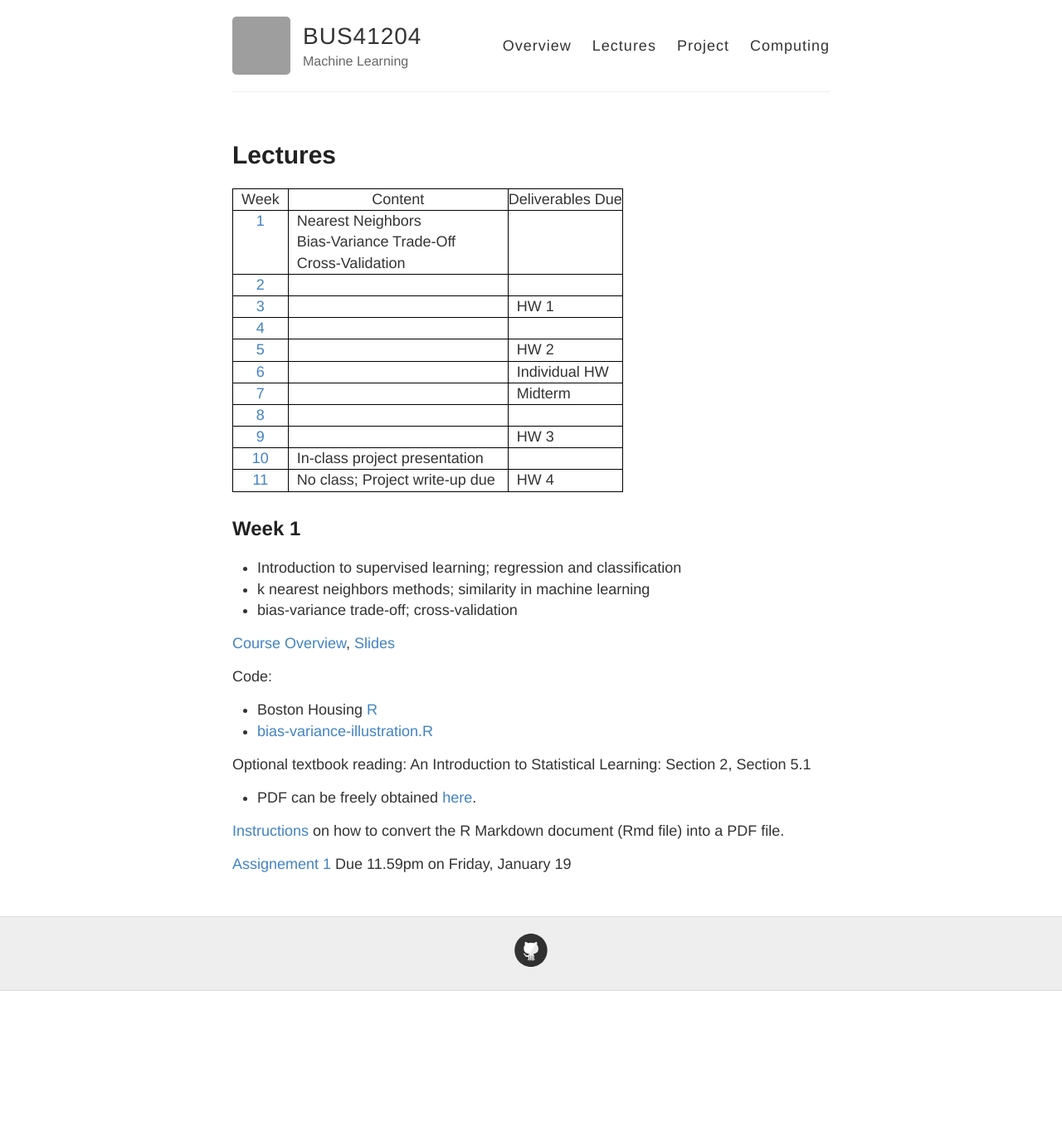
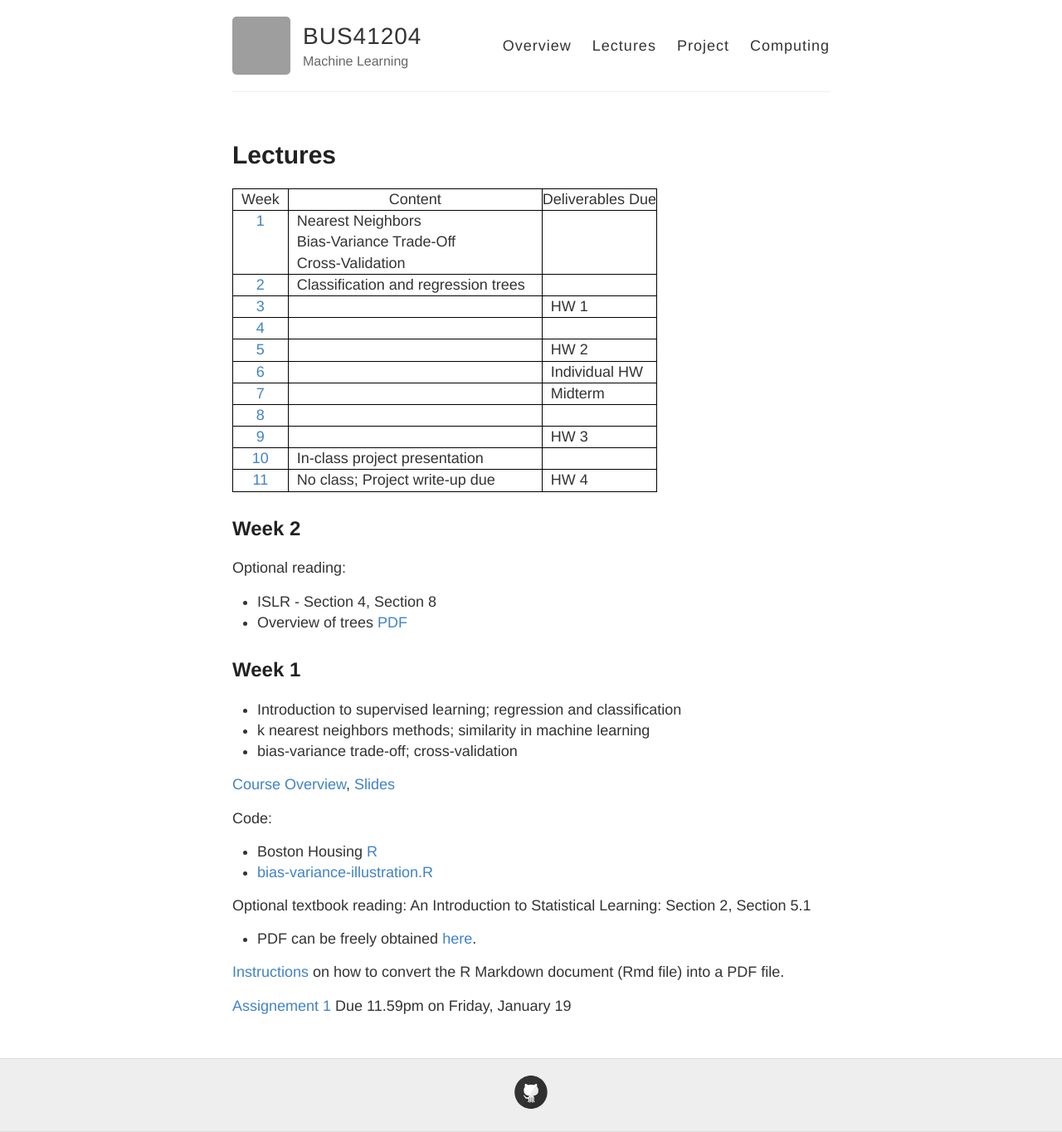
Before and after one commit to ChicagoBoothML/ML2017, a Jekyll site: the page built from lectures.md, in a window 1280 px wide. Shown: the whole page at 83% size. Built offline with Jekyll 4.4.1, drawn with Linux system fonts in a browser that asks for light colours; before the commit the page ends 1194 px from its top, so only the background shows below that; grey boxes are pictures that could not be loaded.

Commit message:
Update lectures.md

```diff
--- a/lectures.md
+++ b/lectures.md
@@ -8,7 +8,7 @@ permalink: /lectures/
 | &nbsp;&nbsp;Week&nbsp;&nbsp;              | Content                                                        |  Deliverables Due |
 |:-------------------:|---------------------------------------------------------------|:------------------|
 | [1](#week-1)   | &nbsp;&nbsp;Nearest Neighbors <br>&nbsp;&nbsp;Bias-Variance Trade-Off <br> &nbsp;&nbsp;Cross-Validation   |                   |
-| [2]()          |                                                                |                       |
+| [2](#week-2)   | &nbsp;&nbsp;Classification and regression trees&nbsp;&nbsp;&nbsp;&nbsp;    |                       |
 | [3]()          |                                                                |  &nbsp;&nbsp;HW 1             |
 | [4]()          |                                                                |                   |
 | [5]()          |                                                                |  &nbsp;&nbsp;HW 2     |
@@ -19,6 +19,16 @@ permalink: /lectures/
 | [10]()         | &nbsp;&nbsp;In-class project presentation      &nbsp;&nbsp;    |                   |
 | [11]()         | &nbsp;&nbsp;No class; Project write-up due   &nbsp;&nbsp;      |  &nbsp;&nbsp;HW 4             |
 {: .mbtablestyle}
+
+
+
+## Week 2
+
+
+Optional reading:
+
+* ISLR - Section 4, Section 8
+* Overview of trees [PDF](http://www.ise.bgu.ac.il/faculty/liorr/hbchap9.pdf)
 
 
 ## Week 1
```
